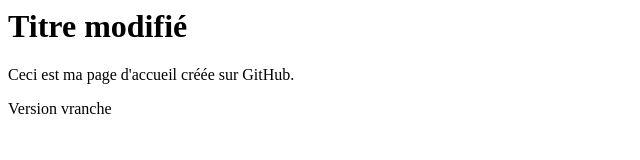
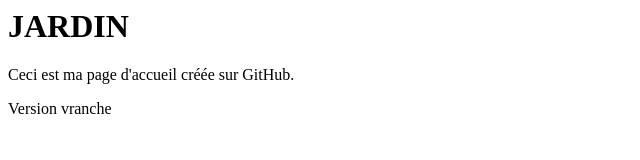
Before and after one commit to raphG2R/hello-github-web-, a plain HTML site: page index.html in a window 1280 px wide. Shown: the whole page, without its empty margins (0-640 px from the left). Drawn offline with Linux system fonts and the light colour scheme.

Commit message:
changement titre

```diff
--- a/index.html
+++ b/index.html
@@ -1,3 +1,3 @@
-<h1>Titre modifié</h1>
+<h1>JARDIN</h1>
 <p>Ceci est ma page d'accueil créée sur GitHub.</p>
 <p>Version vranche</p>
```
